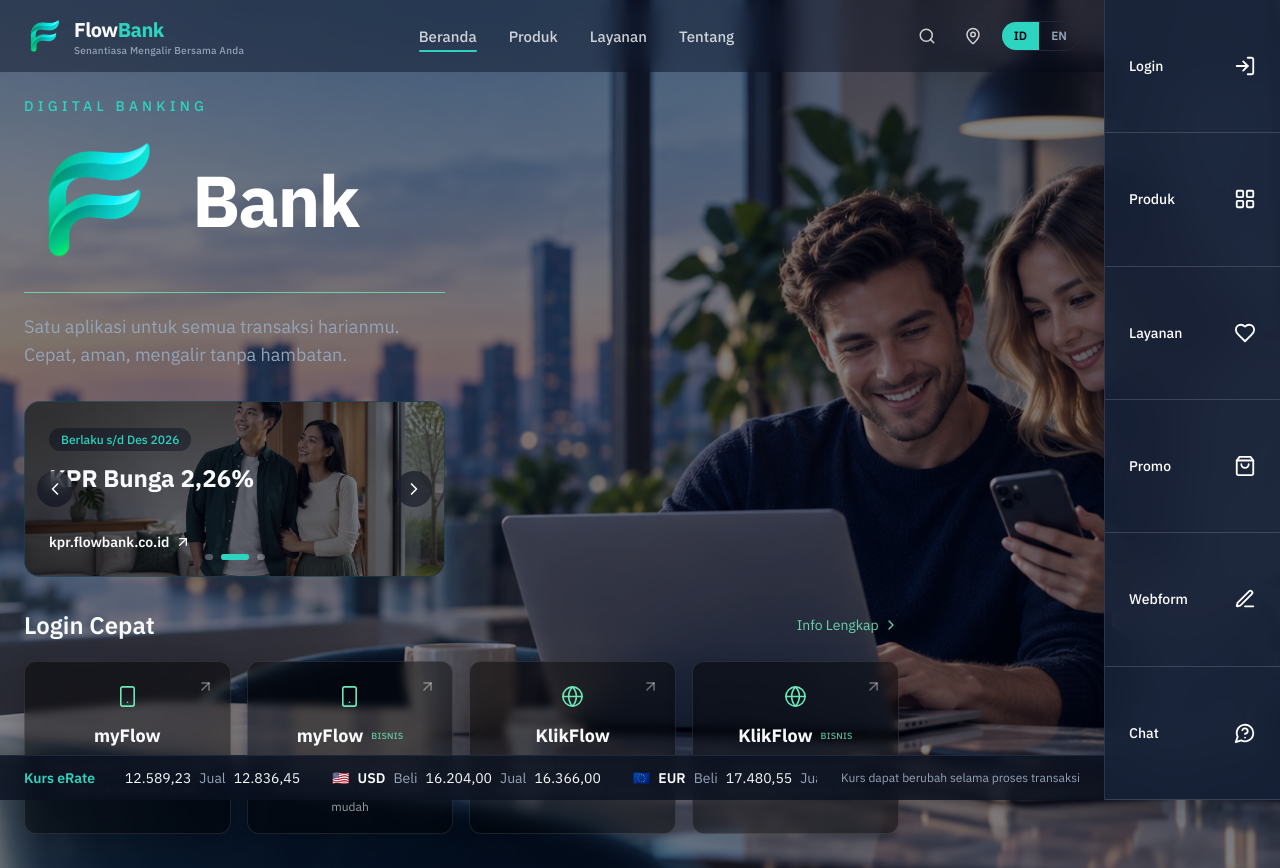
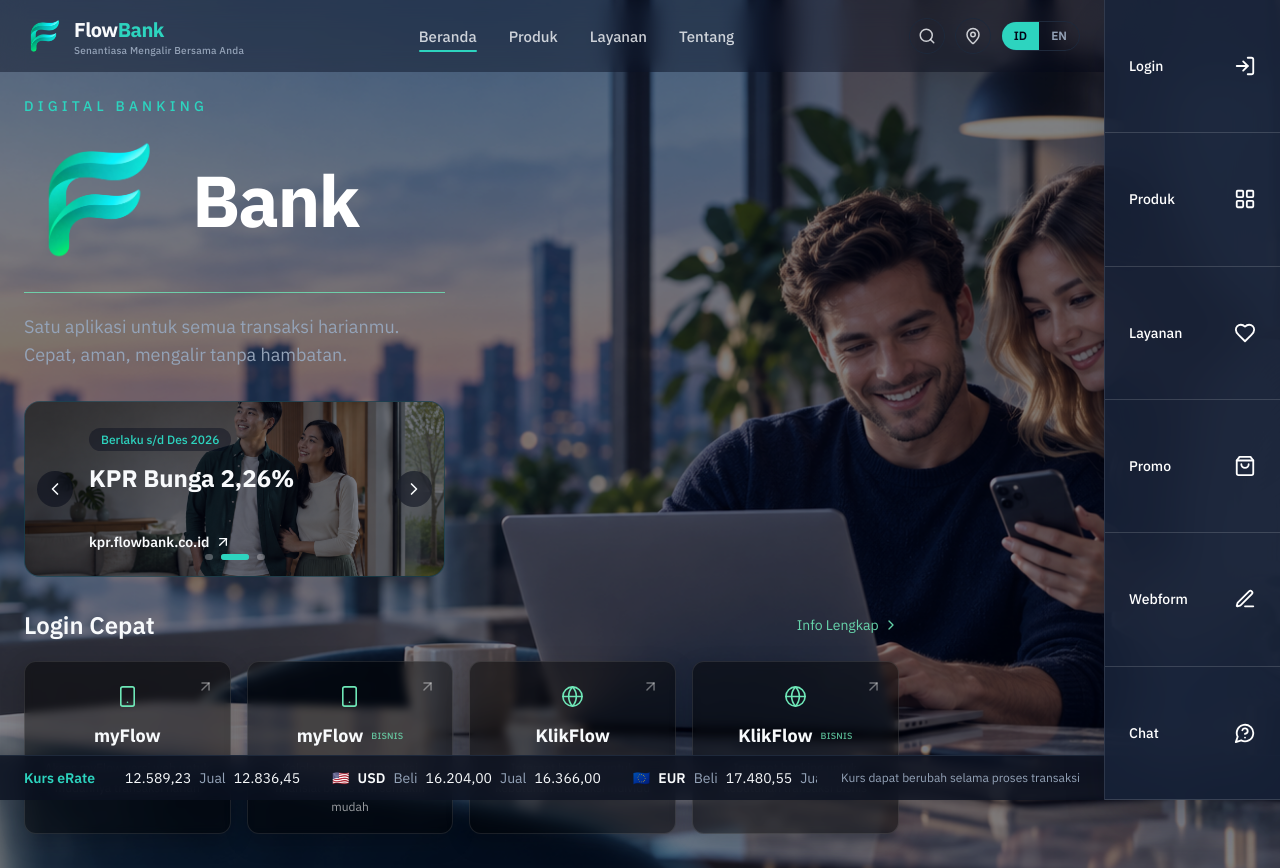
Before and after one commit to cherzs/flowbank, a React (Vite) app: page / in a window 1280 px wide. Shown: the top 868 px of the page. Built offline with nearby package versions, Linux system fonts and the light colour scheme.

Commit message:
fix: keep carousel copy clear of controls

```diff
--- a/src/components/PromoCarousel.tsx
+++ b/src/components/PromoCarousel.tsx
@@ -33,7 +33,7 @@
           animate={{ x: 0, opacity: 1 }}
           exit={{ x: dir >= 0 ? '-100%' : '100%', opacity: 0 }}
           transition={{ type: 'spring', stiffness: 260, damping: 30 }}
-          className="absolute inset-0 bg-[#0b1f2b] p-6"
+          className="absolute inset-0 bg-[#0b1f2b] px-16 py-6"
         >
           {slide.image && (
             <>
```
